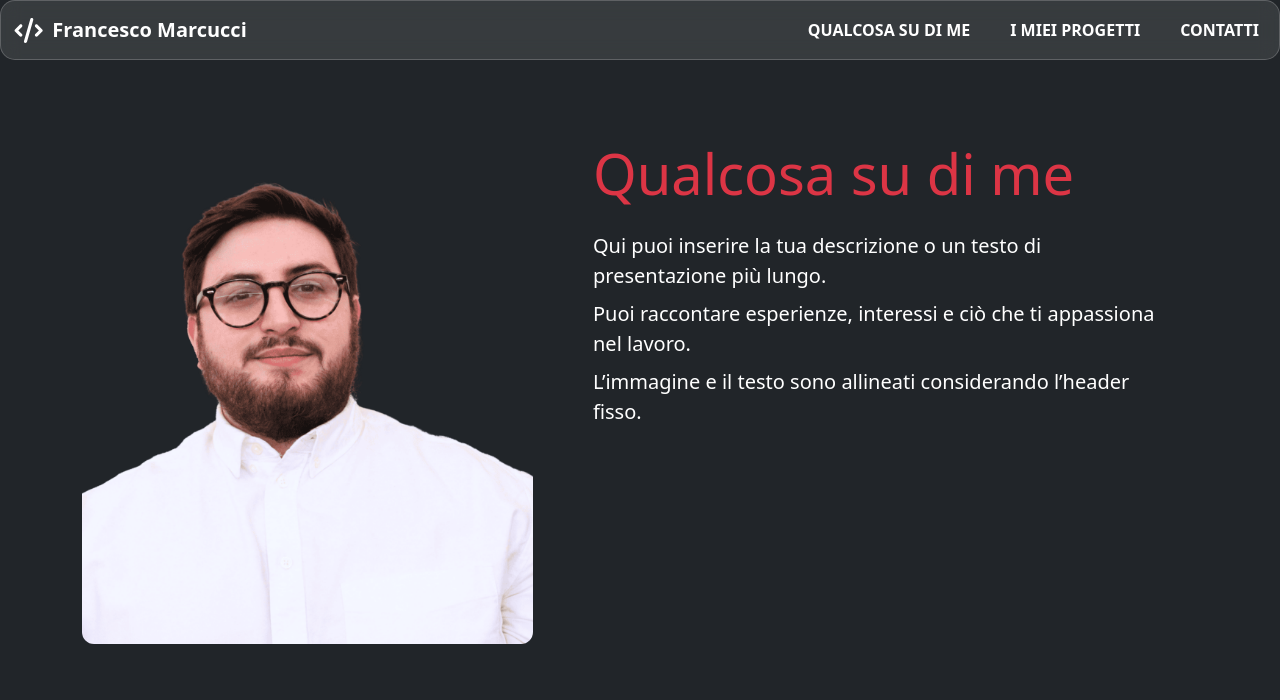
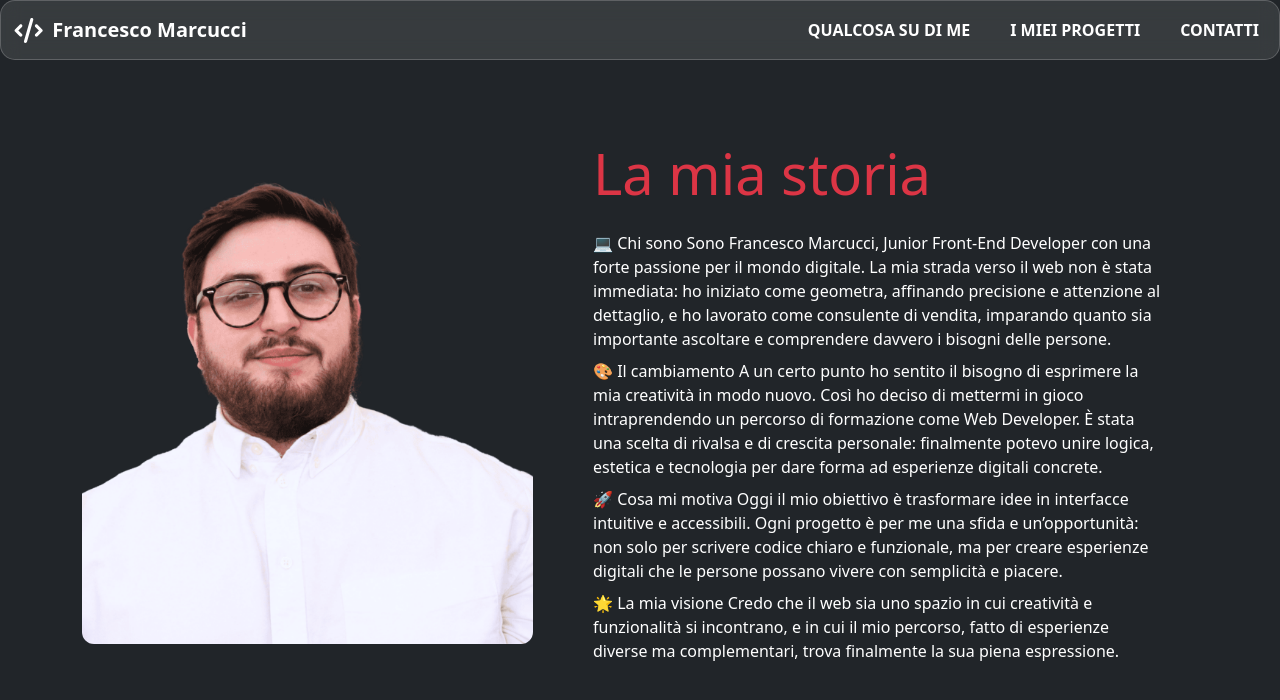
Before and after one commit to Marcucci-Francesco/portfolio, a React (Vite) app: page /aboutme in a window 1280 px wide. Shown: the top 700 px of the page. Built offline with nearby package versions, Linux system fonts and the light colour scheme.

Commit message:
[feat] add description in aboutme page

```diff
--- a/src/pages/Aboutme.jsx
+++ b/src/pages/Aboutme.jsx
@@ -21,10 +21,12 @@ const Aboutme = () => {
   }
 
   const lines = [
-    "Qui puoi inserire la tua descrizione o un testo di presentazione più lungo.",
-    "Puoi raccontare esperienze, interessi e ciò che ti appassiona nel lavoro.",
-    "L’immagine e il testo sono allineati considerando l’header fisso."
+    "💻 Chi sono\nSono Francesco Marcucci, Junior Front-End Developer con una forte passione per il mondo digitale. La mia strada verso il web non è stata immediata: ho iniziato come geometra, affinando precisione e attenzione al dettaglio, e ho lavorato come consulente di vendita, imparando quanto sia importante ascoltare e comprendere davvero i bisogni delle persone.",
+    "\n\n🎨 Il cambiamento\nA un certo punto ho sentito il bisogno di esprimere la mia creatività in modo nuovo. Così ho deciso di mettermi in gioco intraprendendo un percorso di formazione come Web Developer. È stata una scelta di rivalsa e di crescita personale: finalmente potevo unire logica, estetica e tecnologia per dare forma ad esperienze digitali concrete.",
+    "\n\n🚀 Cosa mi motiva\nOggi il mio obiettivo è trasformare idee in interfacce intuitive e accessibili. Ogni progetto è per me una sfida e un’opportunità: non solo per scrivere codice chiaro e funzionale, ma per creare esperienze digitali che le persone possano vivere con semplicità e piacere.",
+    "\n\n🌟 La mia visione\nCredo che il web sia uno spazio in cui creatività e funzionalità si incontrano, e in cui il mio percorso, fatto di esperienze diverse ma complementari, trova finalmente la sua piena espressione."
   ]
+
 
   return (
     <main className="bg-dark main-under-header" style={{ height: '100vh' }}>
@@ -55,10 +57,10 @@ const Aboutme = () => {
             variants={fadeUpCol}
           >
             <motion.h1 className="text-danger mb-4 display-4" variants={titleIn}>
-              Qualcosa su di me
+              La mia storia
             </motion.h1>
 
-            <motion.div variants={linesContainer} initial="hidden" animate="show" className="fs-5">
+            <motion.div variants={linesContainer} initial="hidden" animate="show" className="fs-8">
               {lines.map((t, i) => (
                 <motion.p key={i} variants={line} className="mb-2">{t}</motion.p>
               ))}
```
